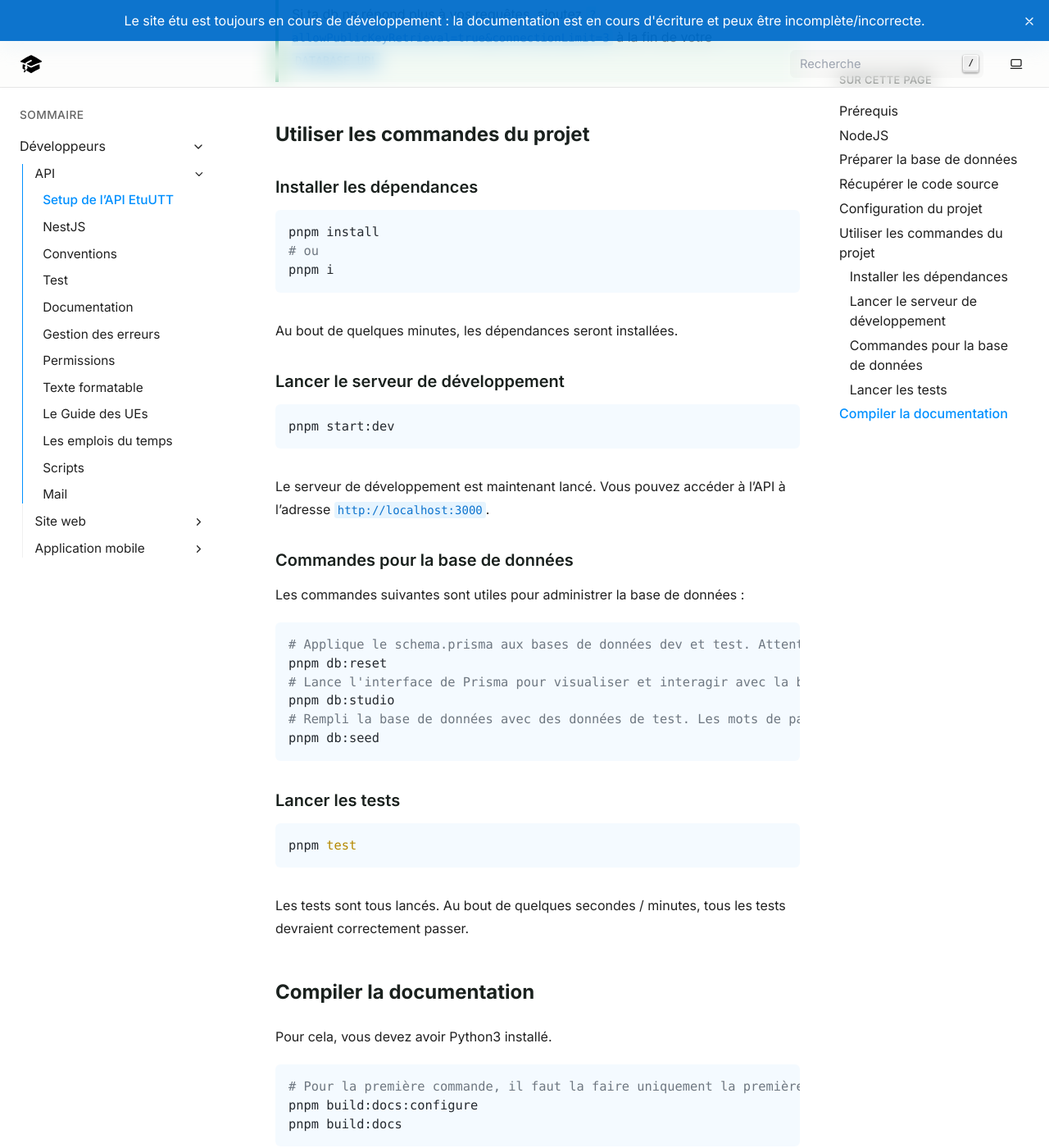
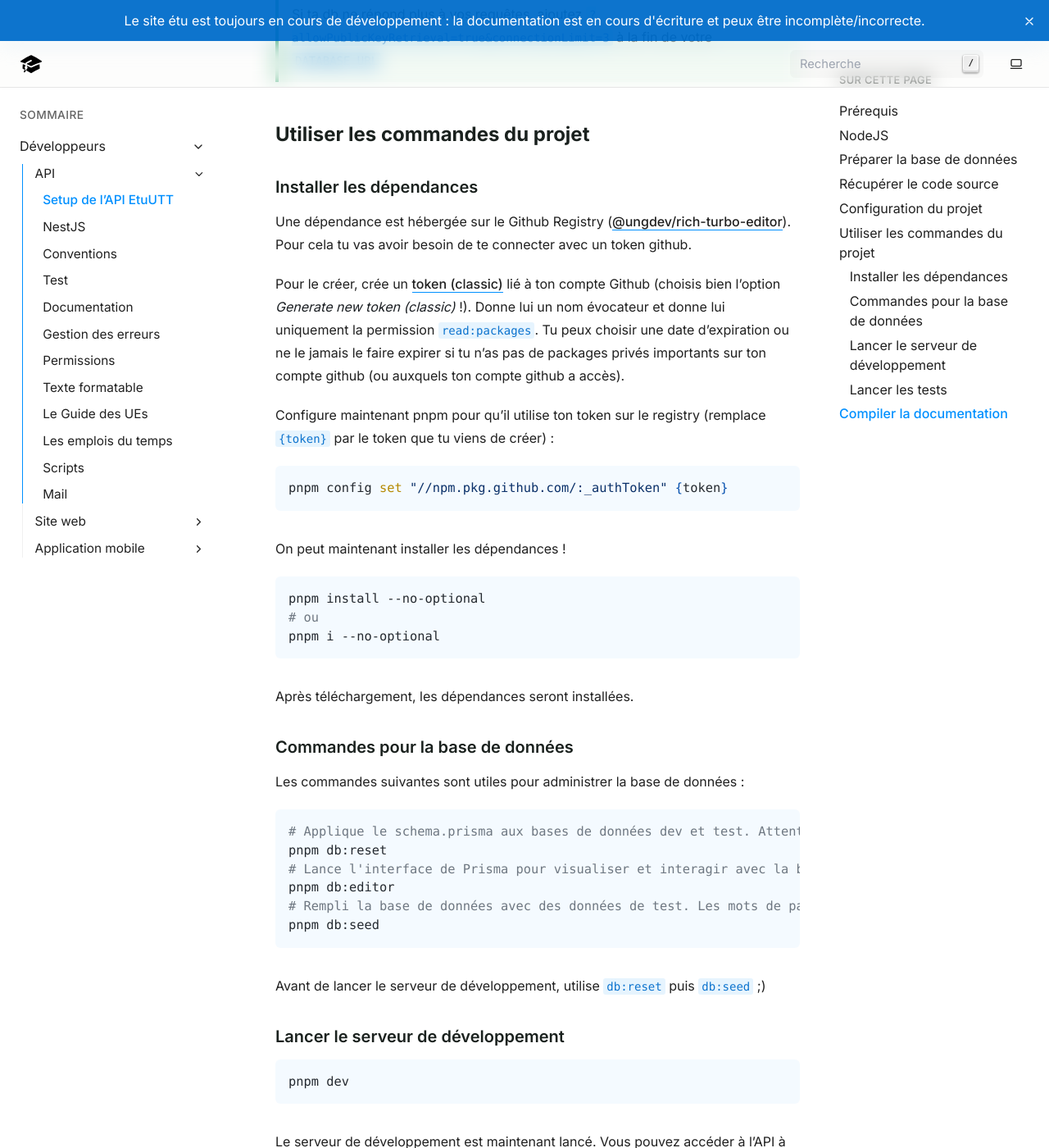
Before and after one commit to ungdev/etu-utt-api, a Sphinx documentation site: the page built from docs/doc_developers/api/setup.md, in a window 1280 px wide and 1400 px high, scrolled down 3816 px. Shown: the whole window at 82% size. Built offline with Sphinx 7.4.7, drawn with Linux system fonts in a browser that asks for light colours; some of the changed text lies outside the part shown.

Commit message:
docs(api): update setup.md

````diff
--- a/docs/doc_developers/api/setup.md
+++ b/docs/doc_developers/api/setup.md
@@ -136,21 +136,25 @@ Si ta db ne répond plus à vos requêtes, ajoutez `?allowPublicKeyRetrieval=tru
 
 ### Installer les dépendances
 
+Une dépendance est hébergée sur le Github Registry ([@ungdev/rich-turbo-editor](https://github.com/ungdev/rich-turbo-editor)). Pour cela tu vas avoir besoin de te connecter avec un token github.
+
+Pour le créer, crée un [token (classic)](https://github.com/settings/tokens) lié à ton compte Github (choisis bien l'option _Generate new token (classic)_ !). Donne lui un nom évocateur et donne lui uniquement la permission `read:packages`. Tu peux choisir une date d'expiration ou ne le jamais le faire expirer si tu n'as pas de packages privés importants sur ton compte github (ou auxquels ton compte github a accès).
+
+Configure maintenant pnpm pour qu'il utilise ton token sur le registry (remplace `{token}` par le token que tu viens de créer) :
+
 ```bash
-pnpm install
-# ou
-pnpm i
+pnpm config set "//npm.pkg.github.com/:_authToken" {token}
 ```
 
-Au bout de quelques minutes, les dépendances seront installées.
-
-### Lancer le serveur de développement
+On peut maintenant installer les dépendances !
 
 ```bash
-pnpm start:dev
+pnpm install --no-optional
+# ou
+pnpm i --no-optional
 ```
 
-Le serveur de développement est maintenant lancé. Vous pouvez accéder à l'API à l'adresse `http://localhost:3000`.
+Après téléchargement, les dépendances seront installées.
 
 ### Commandes pour la base de données
 
@@ -160,10 +164,20 @@ Les commandes suivantes sont utiles pour administrer la base de données :
 # Applique le schema.prisma aux bases de données dev et test. Attention, toutes les données actuellement présentes seront supprimées.
 pnpm db:reset
 # Lance l'interface de Prisma pour visualiser et interagir avec la base de données. Il est disponible à l'adresse http://localhost:5555.
-pnpm db:studio
+pnpm db:editor
 # Rempli la base de données avec des données de test. Les mots de passe seront tous "etuutt".
 pnpm db:seed
 ```
+
+Avant de lancer le serveur de développement, utilise `db:reset` puis `db:seed` ;)
+
+### Lancer le serveur de développement
+
+```bash
+pnpm dev
+```
+
+Le serveur de développement est maintenant lancé. Vous pouvez accéder à l'API à l'adresse `http://localhost:3000`.
 
 ### Lancer les tests
 
@@ -172,6 +186,8 @@ pnpm test
 ```
 
 Les tests sont tous lancés. Au bout de quelques secondes / minutes, tous les tests devraient correctement passer.
+
+Tu pourras trouver les différentes options des tests [dans la page dédiée](./test.md).
 
 ## Compiler la documentation
 
````
Also changed, not shown: other parts of docs/doc_developers/api/setup.md (+4 -4 lines).
